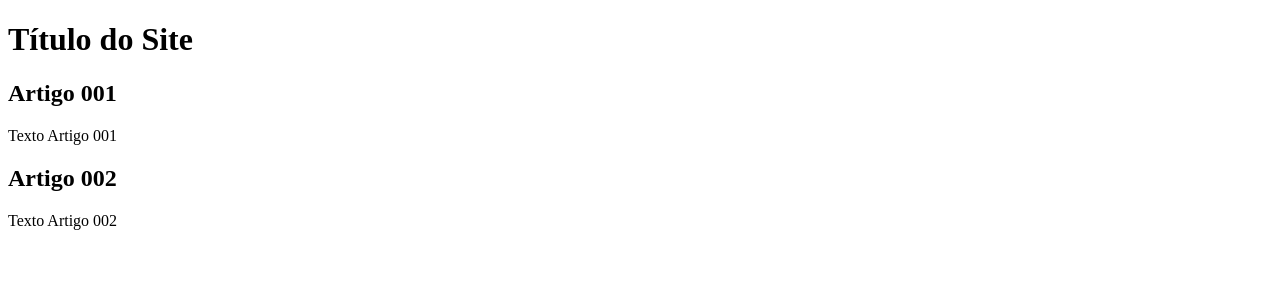
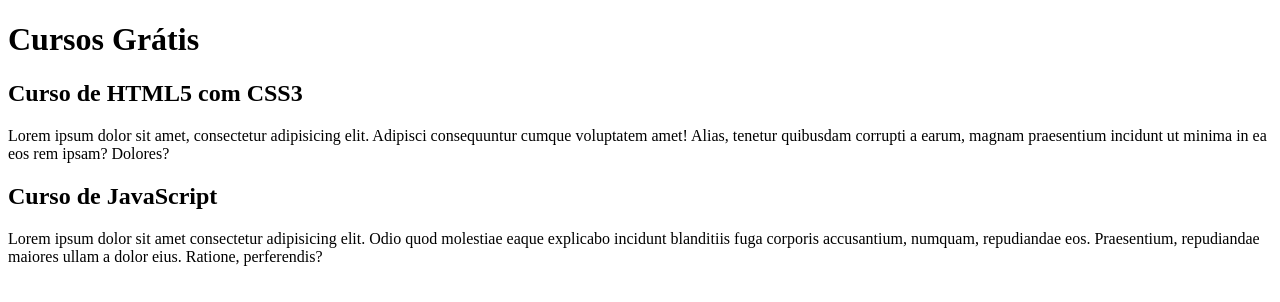
Before and after one commit to Remoura007/projeto-site, a plain HTML site: page index.html in a window 1280 px wide. Drawn offline with Linux system fonts and the light colour scheme.

Commit message:
comecei a escrever o conteúdo

```diff
--- a/index.html
+++ b/index.html
@@ -9,15 +9,15 @@
 <body>
     <main>
         <header>
-            <h1>Título do Site</h1>
+            <h1>Cursos Grátis</h1>
         </header>
         <article>
-            <h2>Artigo 001</h2>
-            <p>Texto Artigo 001</p>
+            <h2>Curso de HTML5 com CSS3</h2>
+            <p>Lorem ipsum dolor sit amet, consectetur adipisicing elit. Adipisci consequuntur cumque voluptatem amet! Alias, tenetur quibusdam corrupti a earum, magnam praesentium incidunt ut minima in ea eos rem ipsam? Dolores?</p>
         </article>
         <article>
-            <h2>Artigo 002</h2>
-            <p>Texto Artigo 002 </p>
+            <h2>Curso de JavaScript</h2>
+            <p>Lorem ipsum dolor sit amet consectetur adipisicing elit. Odio quod molestiae eaque explicabo incidunt blanditiis fuga corporis accusantium, numquam, repudiandae eos. Praesentium, repudiandae maiores ullam a dolor eius. Ratione, perferendis?</p>
         </article>
     </main>
 </body>
```
